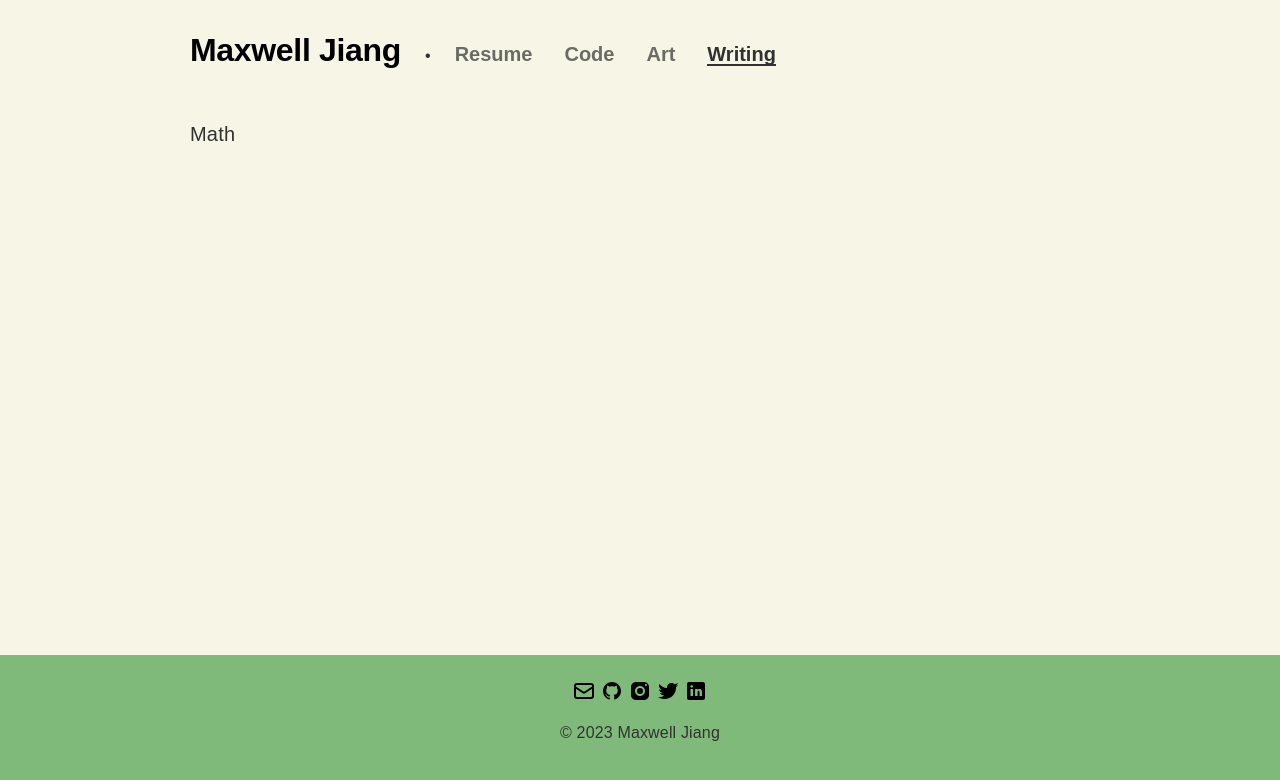
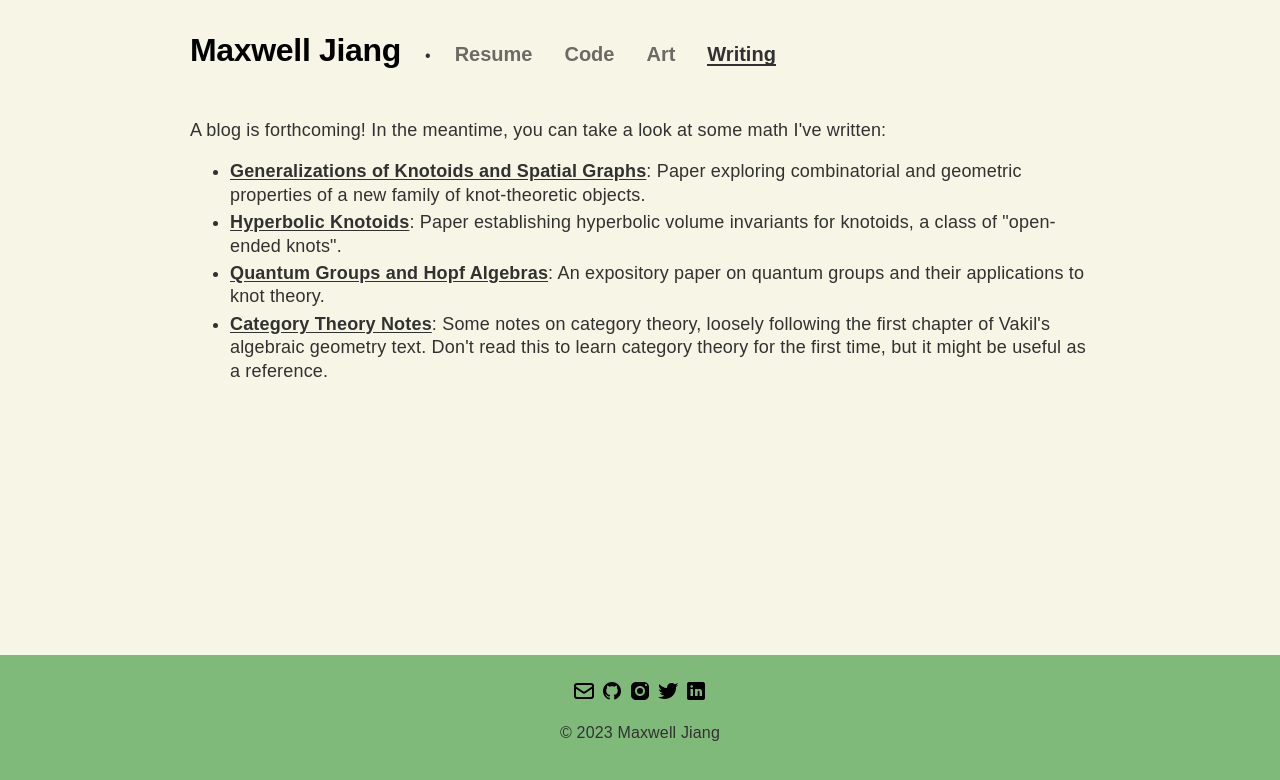
Before and after one commit to happymeex/happymeex.github.io, a SvelteKit app: page /writing in a window 1280 px wide. Shown: the top 780 px of the page. Built offline with nearby package versions, Linux system fonts and the light colour scheme.

Commit message:
populate writing page

```diff
--- a/src/routes/+layout.svelte
+++ b/src/routes/+layout.svelte
@@ -73,6 +73,7 @@
         --xxl: 40px;
         --xxxl: 48px;
 
+        --text-font: 18px;
         --serif: "EB Garamond Variable", serif;
         --sans-serif: "Nunito Sans Variable", sans-serif;
         --content-width: 900px;
@@ -97,13 +98,18 @@
         text-align: justify;
         hyphens: auto;
         overflow-wrap: anywhere;
-        font-size: 20px;
+        font-size: var(--text-font);
     }
     :global(a) {
         color: inherit;
     }
     :global(.text-link) {
         text-underline-offset: var(--xxs);
+        transition: 0.25s;
+    }
+    :global(.text-link:hover) {
+        transition: 0.25s;
+        color: black;
     }
     #name {
         color: black;
--- a/src/routes/writing/+page.svelte
+++ b/src/routes/writing/+page.svelte
@@ -1 +1,53 @@
-<p>Math</p>
+<script lang="ts">
+    const MATH = [
+        {
+            title: "Generalizations of Knotoids and Spatial Graphs",
+            href: "https://arxiv.org/abs/2209.01922",
+            description:
+                "Paper exploring combinatorial and geometric properties of a new family of knot-theoretic objects.",
+        },
+        {
+            title: "Hyperbolic Knotoids",
+            href: "https://arxiv.org/abs/2209.04556",
+            description:
+                'Paper establishing hyperbolic volume invariants for knotoids, a class of "open-ended knots".',
+        },
+        {
+            title: "Quantum Groups and Hopf Algebras",
+            href: "/math/quantum.pdf",
+            description:
+                "An expository paper on quantum groups and their applications to knot theory.",
+        },
+        {
+            title: "Category Theory Notes",
+            href: "/math/vakilnotes.pdf",
+            description:
+                "Some notes on category theory, loosely following the first chapter of Vakil's algebraic geometry text. " +
+                "Don't read this to learn category theory for the first time, but it might be useful as a reference.",
+        },
+    ];
+</script>
+
+<p>
+    A blog is forthcoming! In the meantime, you can take a look at some math
+    I've written:
+</p>
+<ul>
+    {#each MATH as { title, href, description }}
+        <li>
+            <a class="text-link" {href} target="_blank">{title}</a>: {@html description}
+        </li>
+    {/each}
+</ul>
+
+<style>
+    li {
+        font-size: var(--text-font);
+    }
+    li a {
+        font-weight: 600;
+    }
+    li:not(:first-of-type) {
+        margin-top: var(--xs);
+    }
+</style>
```
Also changed, not shown: 2 other files (tests, documents, lock files or other folders).
